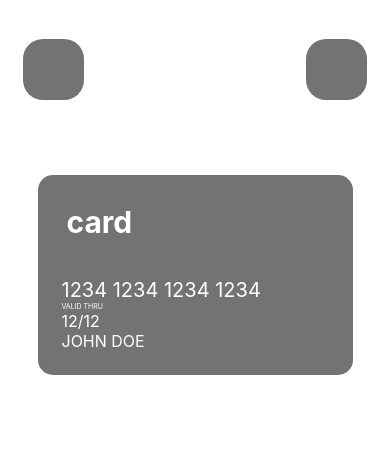
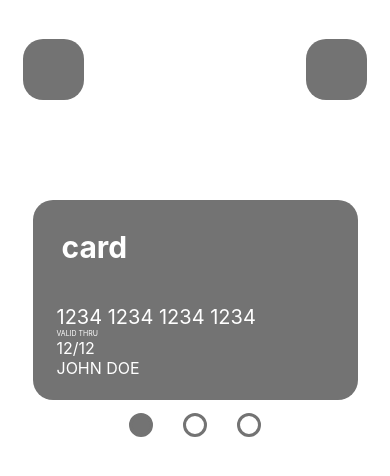
Before and after one commit to AurenSmith/PaymentProject, a React Native app: screen / in a window 390 px wide. Shown: the top 476 px of the page. Built offline with nearby package versions, Linux system fonts and the light colour scheme.

Commit message:
card horizontal scroll ability + radio buttons

```diff
--- a/App.js
+++ b/App.js
@@ -1,5 +1,5 @@
 import { StatusBar } from 'expo-status-bar';
-import { StyleSheet, Text, View, TouchableOpacity, PanResponder, Animated } from 'react-native';
+import { StyleSheet, Text, View, TouchableOpacity, PanResponder, Animated, ScrollView } from 'react-native';
 import { useState, useRef } from 'react';
 import { FontAwesome } from '@expo/vector-icons';
 
@@ -26,6 +26,17 @@ const LiveChatButton = ({ onPress }) => {
 export default function App() {
   const [showAdditionalObject, setShowAdditionalObject] = useState(false);
   const [showLiveChat, setShowLiveChat] = useState(false);
+
+  const [activeCardIndex, setActiveCardIndex] = useState(0);
+  const scrollViewRef = useRef(null);
+
+  const handleRadioPress = (index) => {
+    setActiveCardIndex(index);
+    scrollViewRef.current?.scrollTo({
+      x: index * 325,
+      animated: true,
+    });
+  };
 
   const handleSidebarButtonPress = () => {
     setShowAdditionalObject(true);
@@ -113,8 +124,48 @@ export default function App() {
       )}
 
       {/* card asset */}
-      <View style={styles.myCard}>
-        <CardAsset />
+      <View style={styles.cards}>
+        <ScrollView
+          ref={scrollViewRef}
+          contentContainerStyle={styles.myCard}
+          horizontal={true}
+          pagingEnabled={true}
+          onMomentumScrollEnd={(event) => {
+            const pageIndex = Math.round(
+              event.nativeEvent.contentOffset.x / 325
+            );
+            setActiveCardIndex(pageIndex);
+          }}
+        >
+          <CardAsset />
+          <CardAsset />
+          <CardAsset />
+        </ScrollView>
+
+        {/* radio buttons container */}
+        <View style={styles.cardButtons}>
+          <TouchableOpacity
+            style={[
+              styles.cardRadio,
+              activeCardIndex === 0 && styles.radioActive,
+            ]}
+            onPress={() => handleRadioPress(0)}
+          ></TouchableOpacity>
+          <TouchableOpacity
+            style={[
+              styles.cardRadio,
+              activeCardIndex === 1 && styles.radioActive,
+            ]}
+            onPress={() => handleRadioPress(1)}
+          ></TouchableOpacity>
+          <TouchableOpacity
+            style={[
+              styles.cardRadio,
+              activeCardIndex === 2 && styles.radioActive,
+            ]}
+            onPress={() => handleRadioPress(2)}
+          ></TouchableOpacity>
+        </View>
       </View>
 
       <StatusBar style="auto" />
--- a/CardAsset.js
+++ b/CardAsset.js
@@ -21,8 +21,13 @@ const styles = StyleSheet.create({
   container: {
     alignItems: 'left',
     padding: 24,
-    width: '100%',
-    height: '100%',
+    width: 325,
+    height: 200,
+    margin: 0,
+    backgroundColor: '#737373',
+    borderRadius: 20,
+    margin: 25,
+    marginBottom: 0,
   },
   myTitle: {
     margin: 5,
--- a/Style.js
+++ b/Style.js
@@ -25,6 +25,7 @@ const styles = StyleSheet.create({
     borderTopRightRadius: 20,
     borderBottomRightRadius: 20,
     backgroundColor: '#737373',
+    zIndex: 1,
   },
   liveButton: {
     position: 'absolute',
@@ -43,6 +44,7 @@ const styles = StyleSheet.create({
     height: 400,
     borderRadius: 20,
     backgroundColor: '#797979',
+    zIndex: 1,
   },
   liveContent: {
     position: 'absolute',
@@ -124,13 +126,45 @@ const styles = StyleSheet.create({
     textAlign: 'center',
     color: '#ffffff',
   },
+  cards: {
+    position: 'absolute',
+    top: 175,
+    width: 375,
+    height: 275,
+  },
   myCard: {
     position: 'absolute',
-    top: 175,
+    width: 1125,
+
+    flexDirection: 'row',
+    justifyContent: 'flex-start',
+  },
+  cardButtons: {
+    position: 'absolute',
+    bottom: 0,
+    width: '100%',
+    height: 50,
+
+    flexDirection: 'row',
+    justifyContent: 'center',
+    alignItems: 'center',
+  },
+  cardRadio: {
+    width: 24,
+    height: 24,
+    borderColor: '#737373',
+    borderWidth: 3,
+    borderRadius: 12,
+    margin: 15,
+  },
+  radioActive: {
+    width: 24,
+    height: 24,
     backgroundColor: '#737373',
-    width: 315,
-    height: 200,
-    borderRadius: 15,
+    borderColor: '#737373',
+    borderWidth: 3,
+    borderRadius: 12,
+    margin: 15,
   },
 });
 
```
